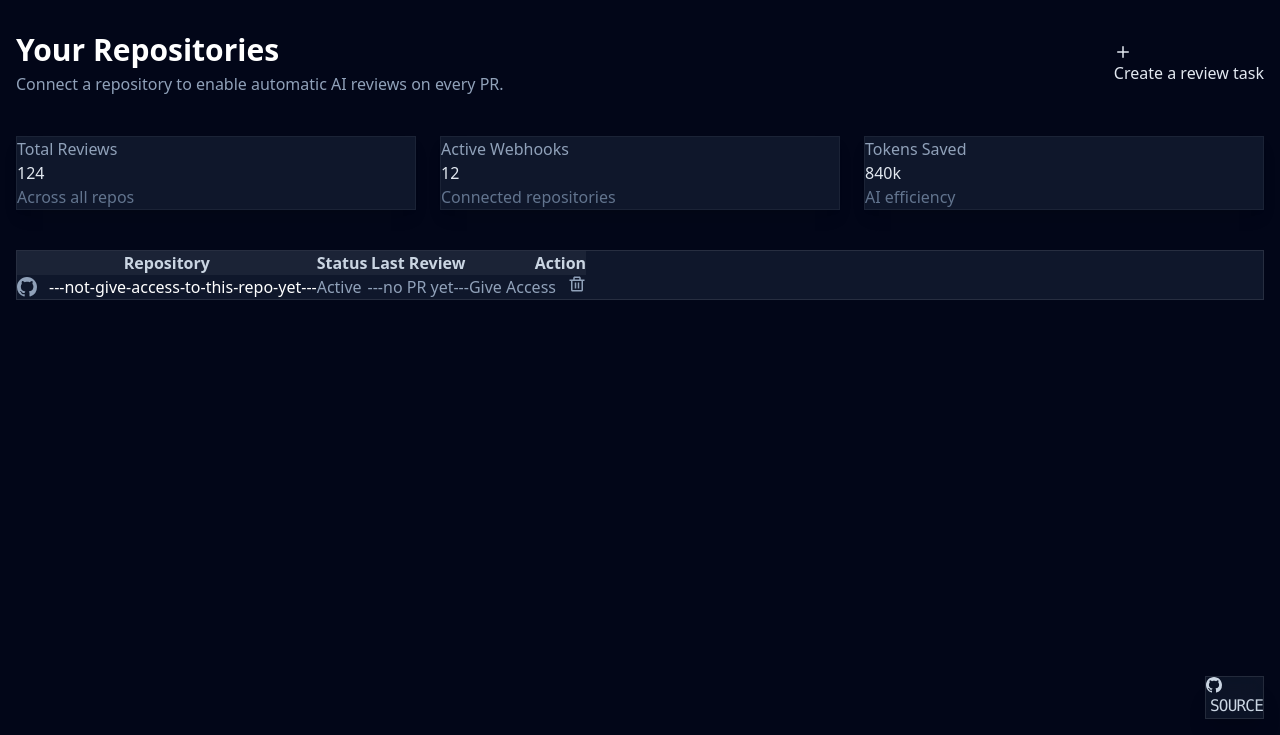
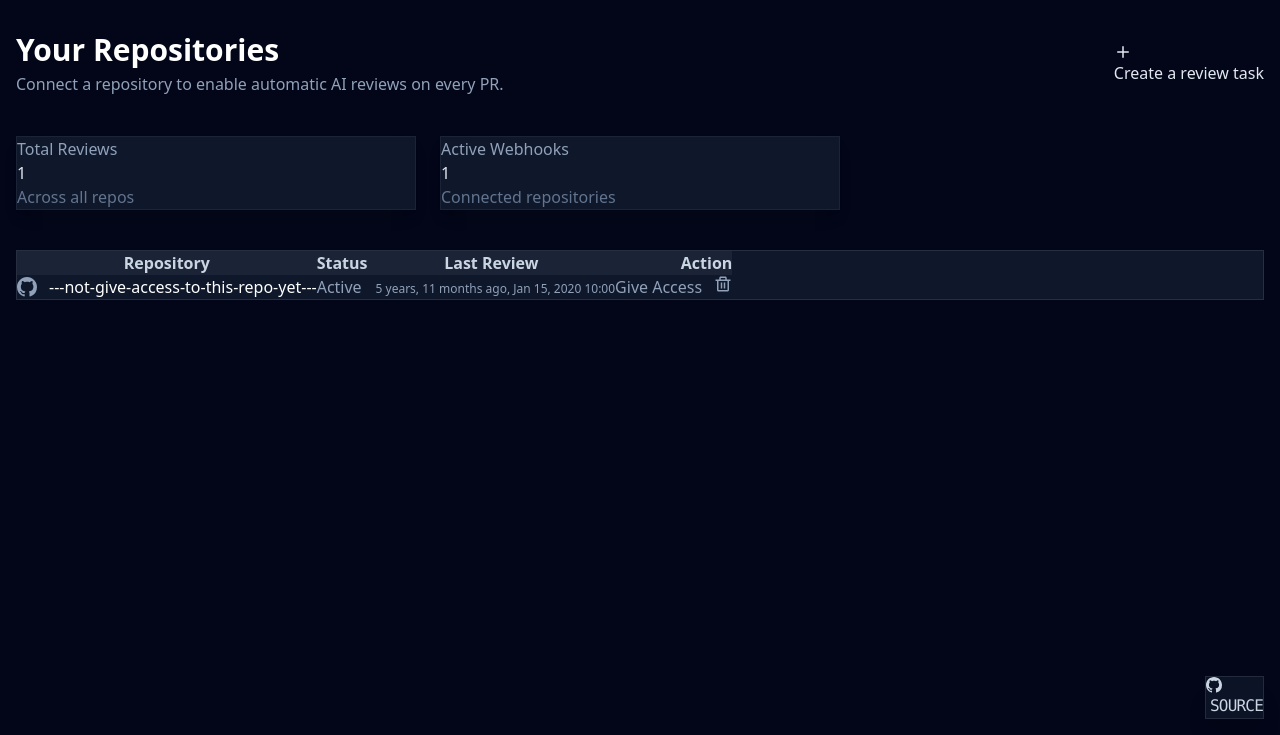
Before and after one commit to Avishek-Ad/AI-PR-reviewer, a Django app: page /dashboard/ in a window 1280 px wide. Shown: the part 65-800 px from the top of the page. Run offline with Django 5.2, Linux system fonts and the light colour scheme; a user stored in the database is signed in; tables that the repository leaves empty hold one stand-in row (values such as "Sample post"); parts of the project's set-up code (start-up, migrations or seed data) failed here and were passed over; some libraries are stand-ins or nearby versions.

Commit message:
Add title field to PullRequestEvent model, update views and templates for PR handling, and enhance dashboard statistics

```diff
--- a/github_app/views.py
+++ b/github_app/views.py
@@ -54,6 +54,7 @@ def github_webhook(request):
             pr_number= payload['number'],
             pr_url= payload['pull_request']['html_url'],
             task= task,
+            title= payload['pull_request']['title'],
             action= payload['action'],
             github_delivery_id= delivery_id,
             installation_id= payload['installation']['id'],
--- a/main/templates/main/dashboard/index.html
+++ b/main/templates/main/dashboard/index.html
@@ -41,22 +41,15 @@
             <div class="stats bg-slate-900 border border-white/5 shadow-lg">
                 <div class="stat">
                     <div class="stat-title text-slate-400">Total Reviews</div>
-                    <div class="stat-value text-primary">124</div>
+                    <div class="stat-value text-primary">{{total_reviews}}</div>
                     <div class="stat-desc text-slate-500">Across all repos</div>
                 </div>
             </div>
             <div class="stats bg-slate-900 border border-white/5 shadow-lg">
                 <div class="stat">
                     <div class="stat-title text-slate-400">Active Webhooks</div>
-                    <div class="stat-value text-secondary">12</div>
+                    <div class="stat-value text-secondary">{{tasks.count}}</div>
                     <div class="stat-desc text-slate-500">Connected repositories</div>
-                </div>
-            </div>
-            <div class="stats bg-slate-900 border border-white/5 shadow-lg">
-                <div class="stat">
-                    <div class="stat-title text-slate-400">Tokens Saved</div>
-                    <div class="stat-value text-accent">840k</div>
-                    <div class="stat-desc text-slate-500">AI efficiency</div>
                 </div>
             </div>
         </div>
--- a/main/templates/main/partials/task-row.html
+++ b/main/templates/main/partials/task-row.html
@@ -22,7 +22,23 @@
             </span>
         {% endif %}
     </td>
-    <td>---no PR yet---</td>
+    <td class="align-middle">
+        {% if task.pull_requests.exists %}
+            <div class="d-flex flex-column">
+                <span class="badge badge-neutral badge-sm px-1 h-4 rounded-full">
+                    <span class="w-2 h-2 rounded-full bg-success animate-pulse"></span>
+                </span>
+                <small class="text-muted mt-1" style="font-size: 0.75rem;">
+                    {{ task.pull_requests.first.received_at|timesince }} ago,
+                    {{ task.pull_requests.first.received_at|date:"M d, Y H:i" }}
+                </small>
+            </div>
+        {% else %}
+            <span class="text-muted fst-italic" style="opacity: 0.6;">
+                <i class="bi bi-dash-circle me-1"></i> No PR yet
+            </span>
+        {% endif %}
+    </td>
     <td class="text-right">
         {% if task.status == "installed" %}
             <button
--- a/main/views.py
+++ b/main/views.py
@@ -1,7 +1,7 @@
 from django.shortcuts import render
 from django.contrib.auth.decorators import login_required
 from github_app.models import Repository
-from tasks.models import Task
+from tasks.models import Task, PullRequestEvent
 
 def home(request):
     return render(request, 'main/home.html')
@@ -9,7 +9,9 @@ def home(request):
 @login_required(login_url='/')
 def dashboard(request):
     tasks = Task.objects.all()
+    total_reviews = PullRequestEvent.objects.all().count()
     context = {
-        'tasks' : tasks
+        'tasks' : tasks,
+        'total_reviews': total_reviews
     }
     return render(request, 'main/dashboard/index.html', context)
--- a/tasks/models.py
+++ b/tasks/models.py
@@ -32,6 +32,7 @@ class PullRequestEvent(models.Model):
     pr_number = models.IntegerField()
     pr_url = models.URLField(max_length=200)
     task = models.ForeignKey(Task, related_name="pull_requests", on_delete=models.CASCADE)
+    title = models.CharField(max_length=400)
     action = models.CharField(max_length=50)
     github_delivery_id = models.UUIDField(unique=True)
     installation_id = models.BigIntegerField()
```
Also changed, not shown: tasks/templates/tasks/task-create.html (+2 -9 lines), tasks/templates/tasks/task-events.html (+8 -18 lines), tasks/views.py (+3 -20 lines), tasks/migrations/0004_pullrequestevent_title.py (added).
